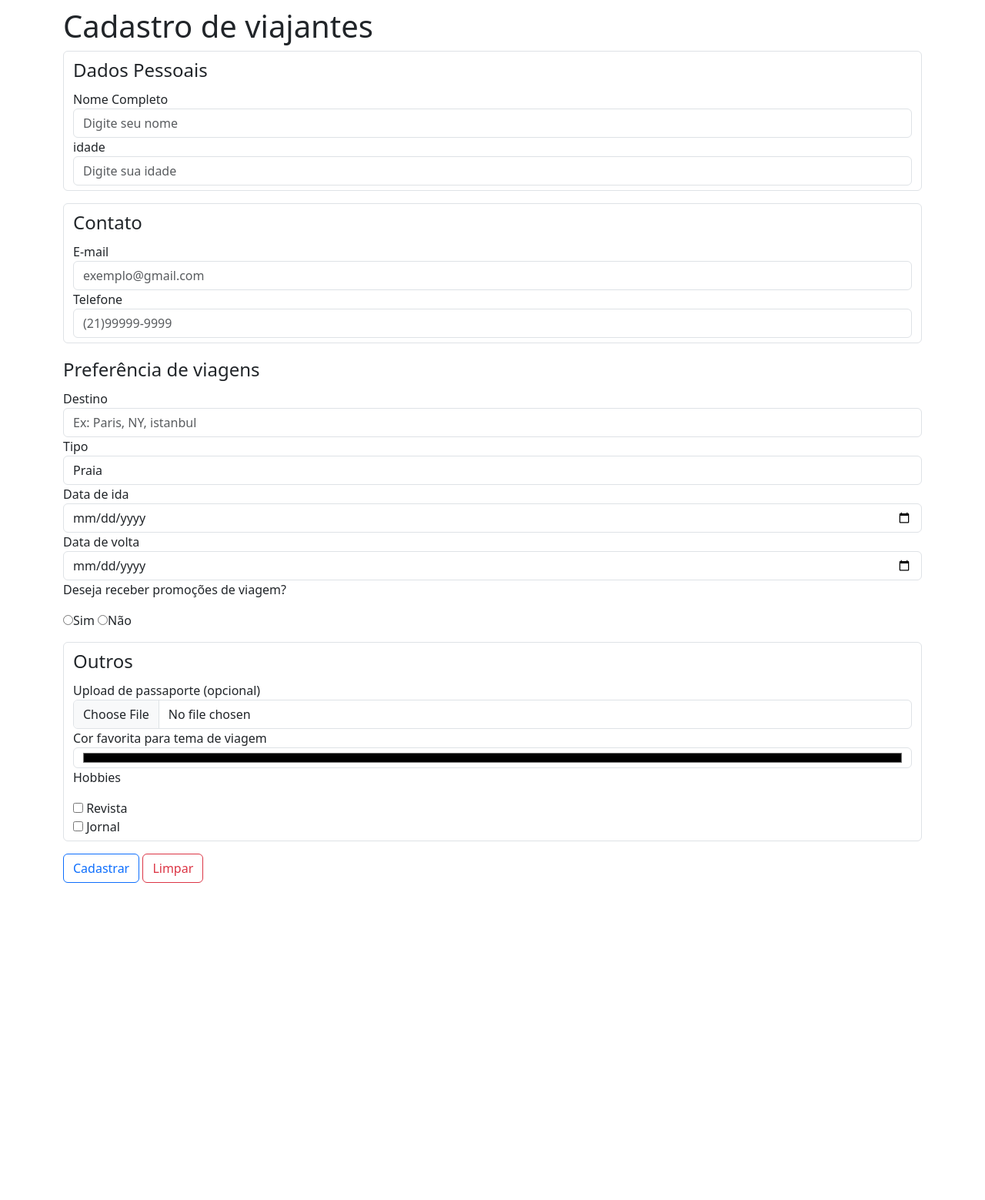
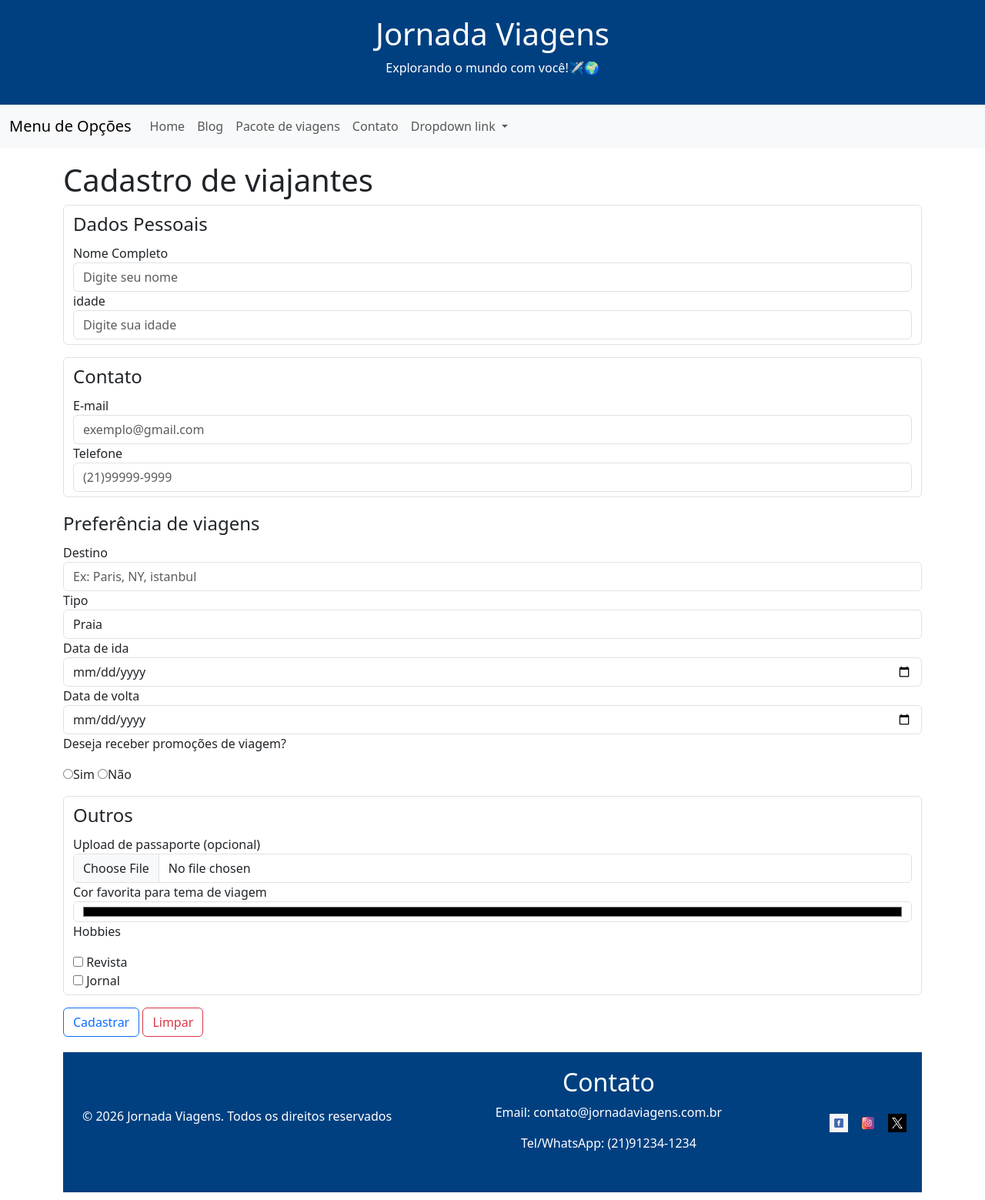
Before and after one commit to ViniciusSena007/HTML, a plain HTML site: page cadastro.html in a window 1280 px wide. Shown: the whole page at 77% size. Before the commit the page ends 1157 px from the top, so only its background shows below. Drawn offline with nearby package versions, Linux system fonts and the light colour scheme.

Commit message:
aula de formulario

```diff
--- a/cadastro.html
+++ b/cadastro.html
@@ -12,7 +12,49 @@
 </head>
 
 <body class="container">
+    <header class="fixed-top">
+        <div class="header">
+            <h1>Jornada Viagens</h1>
+            <p>Explorando o mundo com você!✈️🌍</p>
+        </div>
 
+        <nav class="navbar navbar-expand-lg bg-body-tertiary">
+            <div class="container-fluid">
+                <a class="navbar-brand" href="#">Menu de Opções</a>
+                <button class="navbar-toggler" type="button" data-bs-toggle="collapse"
+                    data-bs-target="#navbarNavDropdown" aria-controls="navbarNavDropdown" aria-expanded="false"
+                    aria-label="Toggle navigation">
+                    <span class="navbar-toggler-icon"></span>
+                </button>
+                <div class="collapse navbar-collapse" id="navbarNavDropdown">
+                    <ul class="navbar-nav">
+                        <li class="nav-item">
+                            <a class="nav-link" href="index.html">Home</a>
+                        </li>
+                        <li class="nav-item">
+                            <a class="nav-link" href="https://www.umviajante.com.br/" target="_blank">Blog</a>
+                        </li>
+                        <li class="nav-item">
+                            <a class="nav-link" href="pacotes.html">Pacote de viagens</a>
+                        </li>
+                        <li class="nav-item">
+                            <a class="nav-link" href="#contato">Contato</a>
+                        </li>
+                        <li class="nav-item dropdown">
+                            <a class="nav-link dropdown-toggle" href="#" role="button" data-bs-toggle="dropdown"
+                                aria-expanded="false">
+                                Dropdown link
+                            </a>
+                            <ul class="dropdown-menu">
+                                <li><a class="dropdown-item" href="#">Cadastro</a></li>
+                            </ul>
+                        </li>
+                    </ul>
+                </div>
+            </div>
+        </nav>
+    </header>
+    <main style="margin-top: 200px;">
         <h1>Cadastro de viajantes</h1>
         <form action="#" method="post" enctype="multipart/form-data">
             <!-- Dados pessoais -->
@@ -22,12 +64,14 @@
                 <input type="text" name="nome" id="nome" placeholder="Digite seu nome"
                     title="Digite seu nome completo sem abreviações" class="form-control" required>
                 <label for="idade">idade</label>
-            <input type="number" name="idade" id="idade" class="form-control" placeholder="Digite sua idade" onchange="verificarIdade()" required>
+                <input type="number" name="idade" id="idade" class="form-control" placeholder="Digite sua idade"
+                    onchange="verificarIdade()" required>
             </fieldset>
             <fieldset class="form-control mb-3">
                 <legend>Contato</legend>
                 <label for="email">E-mail</label>
-            <input type="email" name="email" id="email" placeholder="exemplo@gmail.com" class="form-control" required>
+                <input type="email" name="email" id="email" placeholder="exemplo@gmail.com" class="form-control"
+                    required>
                 <label for="telefone">Telefone</label>
                 <input type="tel" name="telefone" id="telefone" class="form-control" placeholder="(21)99999-9999"
                     pattern="^\(\d{2}\1\)d{5}-\d{4}$" title="Formato:(21)99999-9999">
@@ -35,7 +79,8 @@
             <fieldset class="form control mb-3">
                 <legend>Preferência de viagens</legend>
                 <label for="destino">Destino</label>
-            <input type="text" name="destino" id="destino" class="form-control" placeholder="Ex: Paris, NY, istanbul">
+                <input type="text" name="destino" id="destino" class="form-control"
+                    placeholder="Ex: Paris, NY, istanbul">
                 <label for="tipo">Tipo</label>
                 <select name="tipo" id="tipo" class="form-control">
                     <option value="praia">Praia</option>
@@ -68,6 +113,29 @@
             <button type="submit" class="btn btn-outline-primary">Cadastrar</button>
             <button class="btn btn-outline-danger" type="reset">Limpar</button>
         </form>
+    </main>
+    <footer>
+        <!-- rodapé da página -->
+        <div class="footer-container">
+            <div class="footer-copy">
+                <p>&copy; 2026 Jornada Viagens. Todos os direitos reservados</p>
+            </div>
+            <!-- criar uma ancora de link -->
+            <a name="contato"></a>
+            <address class="footer-contato">
+                <h2>Contato</h2>
+                <p>Email: contato@jornadaviagens.com.br
+                <p>Tel/WhatsApp: (21)91234-1234
+            </address>
+            <nav class="footer-redes" aria-label="Redes Sociais">
+                <a href="https://pt-br.facebook.com/" target="_blank" aria-label="facebook"><img
+                        src="img/facebook-icon.png"></a>
+                <a href="https://www.instagram.com/" target="_blank" aria-label="instagram"><img
+                        src="img/instagram-icon.png"></a>
+                <a href="https://x.com/" target="_blank" aria-label="x"><img src="img/x-icon.avif"></a>
+            </nav>
+        </div>
+    </footer>
     <script src="https://cdn.jsdelivr.net/npm/bootstrap@5.3.8/dist/js/bootstrap.bundle.min.js"
         integrity="sha384-FKyoEForCGlyvwx9Hj09JcYn3nv7wiPVlz7YYwJrWVcXK/BmnVDxM+D2scQbITxI"
         crossorigin="anonymous"></script>
```
Also changed, not shown: index.html (+1 -3 lines), pacotes.html (+1 -3 lines). Lines whose indentation alone changed are shown as unchanged.
